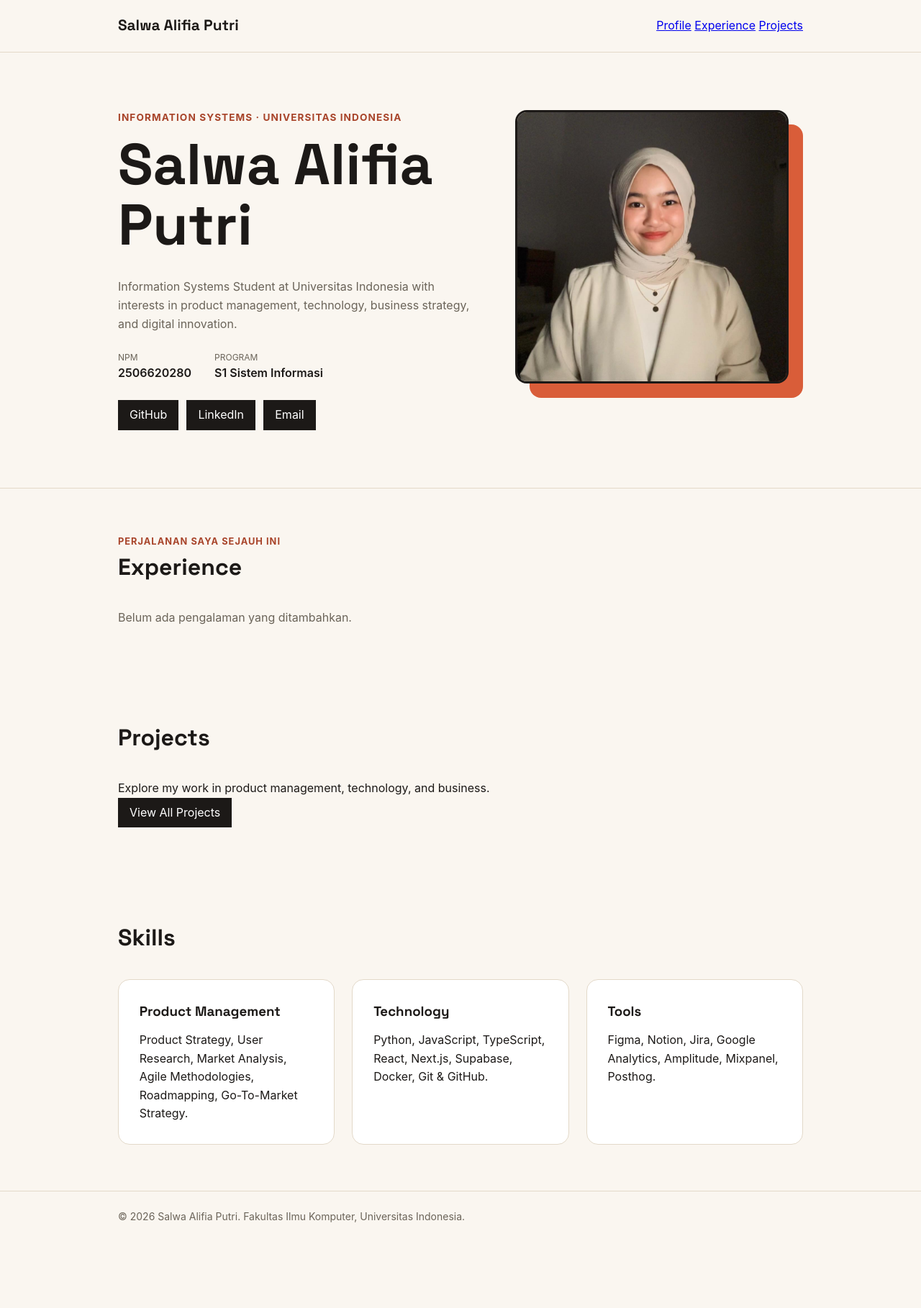
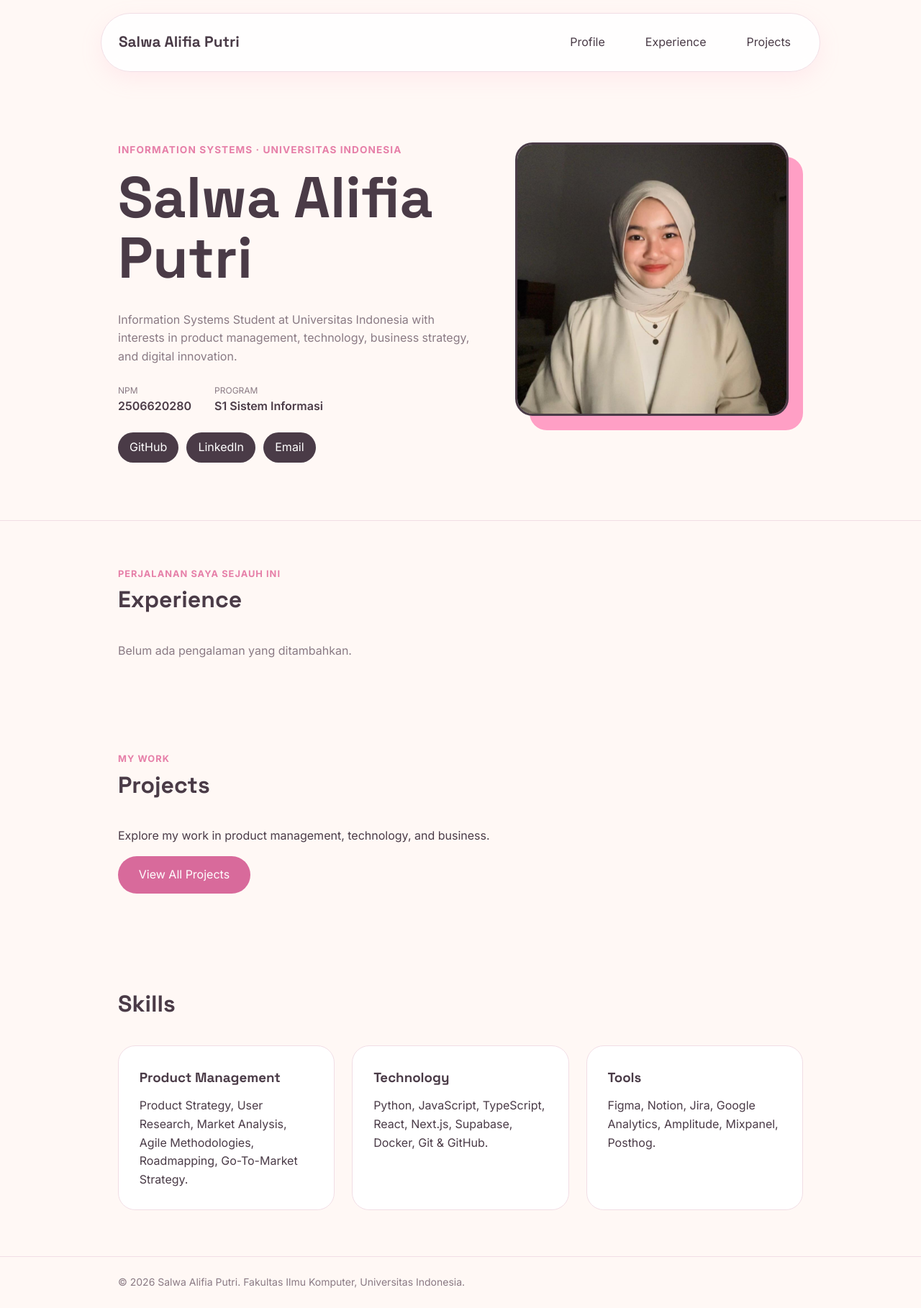
Before and after one commit to salfyea/myportofolio, a Django app: page / in a window 1280 px wide. Shown: the whole page at 72% size. Before the commit the page ends 1699 px from the top, so only its background shows below. Run offline with Django 5.2, Linux system fonts and the light colour scheme; data that the repository does not hold is empty.

Commit message:
style: redesign portofolio with pastel theme

```diff
--- a/static/css/style.css
+++ b/static/css/style.css
@@ -6,19 +6,22 @@
 }
 
 :root {
-    /* Color System */
-    --ink: #1c1917;
-    --paper: #faf6f0;
-    --accent: #d95d39;
-    --accent-dark: #a8442a;
-    --line: #e3d9c9;
-    --text-muted: #6b6459;
-    --white: #ffffff;
-    /* Layout */
+    --ink: #4A3B47;
+    --paper: #FFF8F5;
+
+    --accent: #FF9FC5;
+    --accent-dark: #E67FA8;
+
+    --secondary: #DCC6E0;
+    --line: #F1DDE5;
+
+    --text-muted: #8A7A84;
+    --white: #FFFFFF;
+
     --container-width: 1000px;
-    /* Effects */
-    --radius: 16px;
-    --transition: color .3s ease, background-color .3s ease, transform .3s ease, box-shadow .3s ease;
+
+    --radius: 24px;
+    --transition: .3s ease;
 }
 
 html {
@@ -31,6 +34,49 @@ body {
     color: var(--ink);
     line-height: 1.6;
 }
+
+body {
+    font-family: "Inter", sans-serif;
+}
+
+
+h1, h2, h3 {
+    font-family: "Playfair Display", serif;
+}
+
+/* GLOBAL PAGE ANIMATION */
+
+main {
+    animation: fadeUp 0.8s ease both;
+}
+
+
+@keyframes fadeUp {
+
+    from {
+        opacity: 0;
+        transform: translateY(25px);
+    }
+
+    to {
+        opacity: 1;
+        transform: translateY(0);
+    }
+
+}
+
+.card {
+    padding: 1.8rem;
+    background: var(--white);
+    border: 1px solid var(--line);
+    border-radius: var(--radius);
+}
+
+.card:hover {
+    transform: translateY(-8px);
+}
+
+
 
 h1, h2, h3, .brand {
     font-family: "Space Grotesk", sans-serif;
@@ -45,7 +91,21 @@ h1, h2, h3, .brand {
 
 /* HEADER & NAVIGATION */
 .site-header {
-    border-bottom: 1px solid var(--line);
+    position: sticky;
+    top: 18px;
+    z-index: 100;
+
+    width: min(90%, var(--container-width));
+    margin: 18px auto;
+
+    background: rgba(255,255,255,.85);
+    backdrop-filter: blur(12px);
+
+    border: 1px solid var(--line);
+    border-radius: 999px;
+
+    box-shadow:
+        0 10px 30px rgba(255,159,197,.15);
 }
 
 .site-header .container {
@@ -68,13 +128,27 @@ h1, h2, h3, .brand {
 }
 
 .site-nav a {
-    color: var(--ink);
-    text-decoration: none;
-    transition: var(--transition);
+
+    padding:.5rem 1rem;
+
+    border-radius:999px;
+
+    color:var(--ink);
+
+    text-decoration:none;
+
+    transition:var(--transition);
 }
 
+
 .site-nav a:hover {
-    color: var(--accent);
+
+    background:var(--accent);
+
+    color:white;
+
+    transform:translateY(-2px);
+
 }
 
 /* HERO PROFILE SECTION */
@@ -169,6 +243,7 @@ h1, h2, h3, .brand {
     color: var(--white);
     text-decoration: none;
     transition: var(--transition);
+    border-radius: var(--radius);
 }
 
 .social-link:hover {
@@ -211,8 +294,46 @@ h1, h2, h3, .brand {
 }
 
 .project-card {
-    background: var(--ink);
-    color: var(--white);
+    background: #F7C8D9;
+    color: #4A3B47;
+
+    border: 1px solid #F1B7CC;
+    border-radius: 28px;
+
+    box-shadow:
+        0 12px 30px rgba(214, 93, 140, 0.18);
+
+    transition: .3s ease;
+}
+
+.project-card h3 {
+    font-family: "Playfair Display", serif;
+    font-weight: 700;
+    color: #49323F;
+}
+
+.project-card:hover {
+    transform: translateY(-8px);
+    box-shadow: 0 20px 40px rgba(255, 159, 197, .25);
+}
+
+.projects-section {
+    animation: fadeUp .8s ease;
+}
+
+
+
+
+@keyframes fadeUp {
+    from {
+        opacity: 0;
+        transform: translateY(30px);
+    }
+
+    to {
+        opacity: 1;
+        transform: translateY(0);
+    }
 }
 
 .highlight {
@@ -465,20 +607,26 @@ a:focus-visible {
 }
 
 .button {
-    display: inline-block;
-    padding: 0.65rem 1rem;
-    border: 0;
-    border-radius: var(--radius);
-    background: var(--accent);
-    color: var(--white);
-    cursor: pointer;
-    font: inherit;
-    font-weight: 700;
+    display: inline-block; /* Menyelesaikan masalah overlap */
+    margin-top: 1rem;      /* Memberi jarak aman dari teks di atasnya */
+
+    background: #D86A9B;
+    color: white;
+
+    border-radius: 999px;
+
+    padding: .8rem 1.8rem;
+
     text-decoration: none;
+
+    transition: .3s ease;
 }
 
+
 .button:hover {
-    background: var(--accent-dark);
+    background: #C45787;
+
+    transform: translateY(-3px);
 }
 
 .button-secondary {
--- a/templates/base.html
+++ b/templates/base.html
@@ -9,6 +9,7 @@
     <link rel="preconnect" href="https://fonts.googleapis.com">
     <link rel="preconnect" href="https://fonts.gstatic.com" crossorigin>
     <link href="https://fonts.googleapis.com/css2?family=Space+Grotesk:wght@500;700&amp;display=swap" rel="stylesheet">
+    <link href="https://fonts.googleapis.com/css2?family=Inter:wght@400;500;600;700&family=Playfair+Display:wght@600;700&display=swap" rel="stylesheet">
 
     <link rel="stylesheet" href="{% static 'css/style.css' %}">
     {% block extra_css %}{% endblock %}
@@ -21,7 +22,7 @@
                 {{ name }}
             </a>
 
-            <nav>
+            <nav class="site-nav">
                 <a href="{% url 'main:show_main' %}">Profile</a>
                 <a href="{% url 'main:show_experience' %}">Experience</a>
                 <a href="{% url 'main:show_projects' %}">Projects</a>
--- a/templates/index.html
+++ b/templates/index.html
@@ -97,14 +97,28 @@
 
 <section class="projects-section" id="projects">
     <div class="container">
-        <h2 class="section-title">Projects</h2>
-        <p>Explore my work in product management, technology, and business.</p>
 
-        <div class="social-links">
-            <a href="{% url 'main:show_projects' %}" class="social-link">
+        <div class="projects-intro">
+
+            <p class="section-kicker">
+                MY WORK
+            </p>
+
+            <h2 class="section-title">
+                Projects
+            </h2>
+
+            <p class="projects-description">
+                Explore my work in product management,
+                technology, and business.
+            </p>
+
+            <a href="{% url 'main:show_projects' %}" class="button project-button">
                 View All Projects
             </a>
+
         </div>
+
     </div>
 </section>
 
```
Also changed, not shown: other parts of static/css/style.css (+41 -7 lines).
